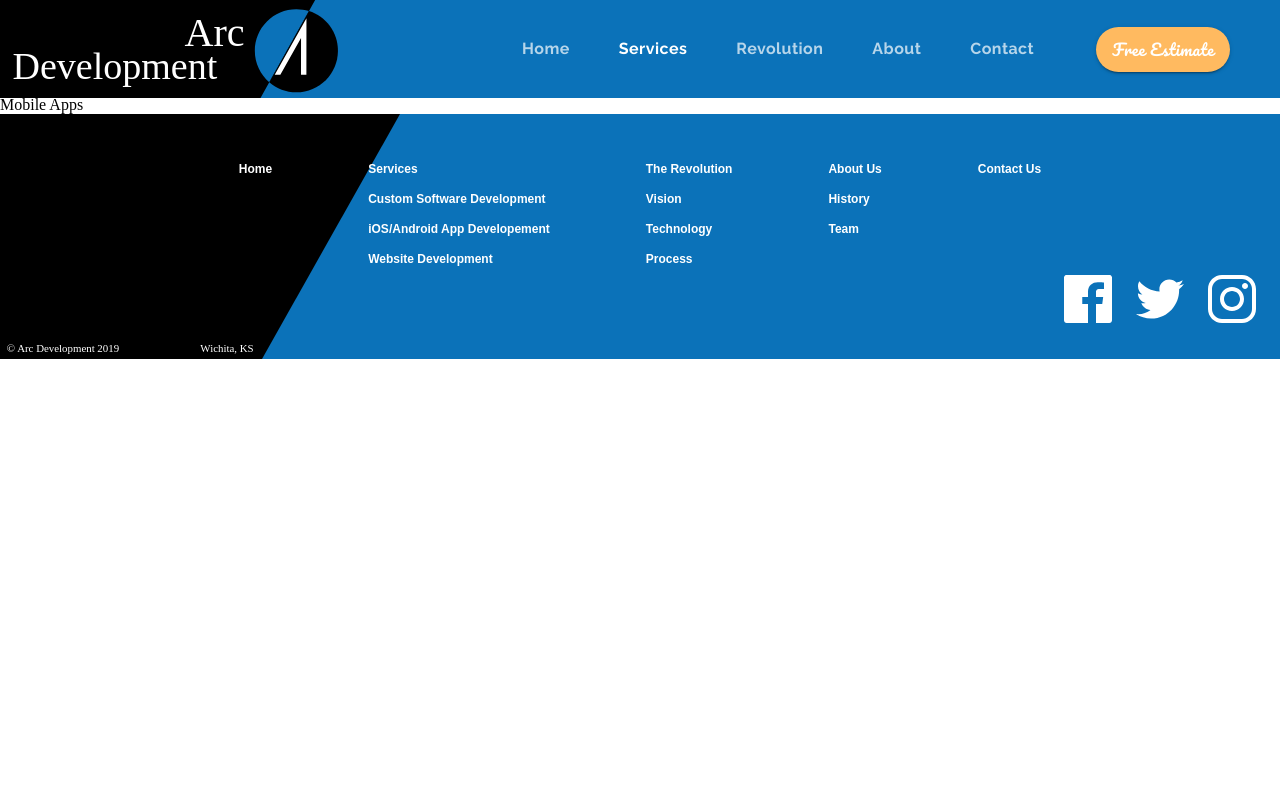
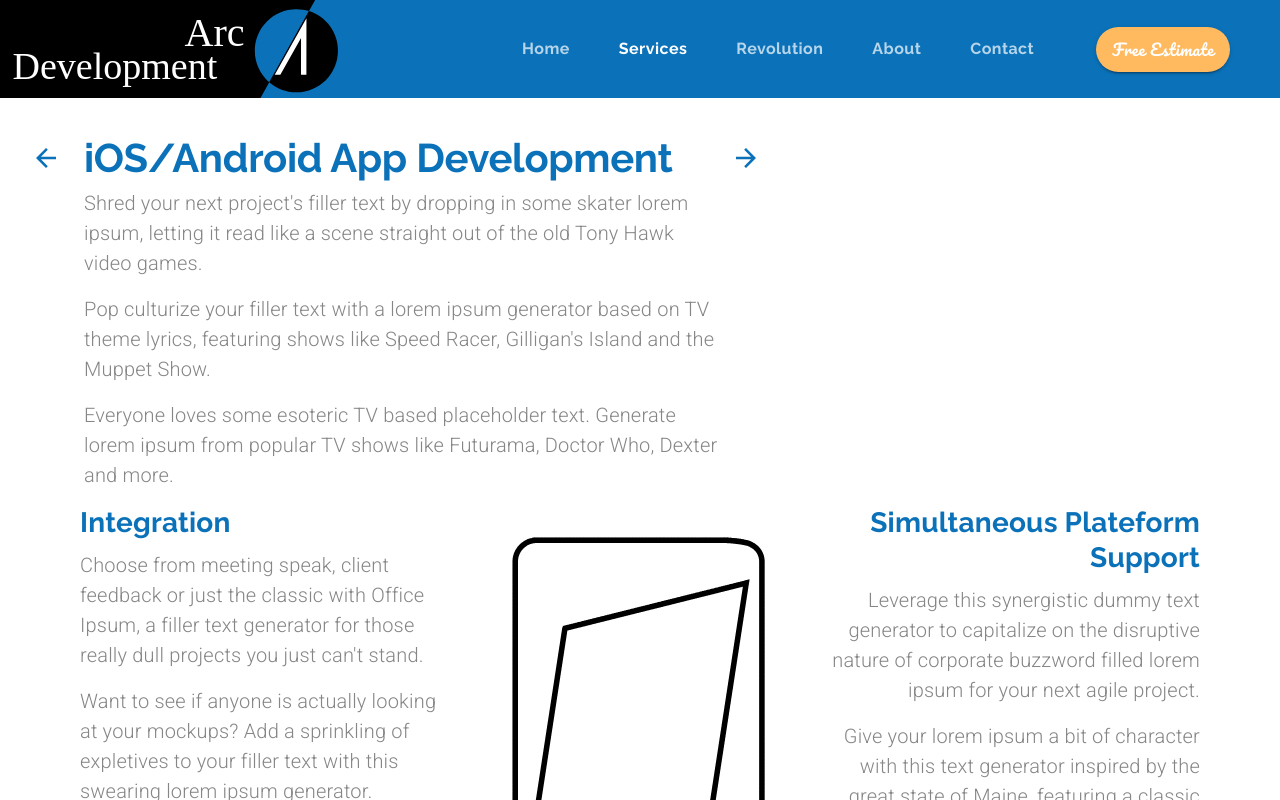
Before and after one commit to Amorem/materialui_arcdev, a React (Create React App) app: page /mobileapps in a window 1280 px wide. Shown: the top 800 px of the page. Built offline with nearby package versions, Linux system fonts and the light colour scheme.

Commit message:
MobileApp page setup

```diff
--- a/src/Components/App.js
+++ b/src/Components/App.js
@@ -7,6 +7,7 @@ import Footer from "./UI/Footer";
 import LandingPage from "./LandingPage";
 import Services from "./Services";
 import CustomSoftware from "./CustomSoftware";
+import MobileApps from "./MobileApps";
 
 function App() {
   const [selectedIndex, setSelectedIndex] = useState(0);
@@ -41,10 +42,12 @@ function App() {
               setSelectedIndex={setSelectedIndex}
             />
           </Route>
-          <Route
-            exact
-            path="/mobileapps"
-            component={() => <div>Mobile Apps</div>}
+          <Route exact path="/mobileapps">
+            <MobileApps
+              setValue={setValue}
+              setSelectedIndex={setSelectedIndex}
+            />
+          </Route>
           />
           <Route exact path="/websites" component={() => <div>Websites</div>} />
           <Route
--- /dev/null
+++ b/src/Components/MobileApps.js
@@ -0,0 +1,171 @@
+import React from "react";
+import Lottie from "react-lottie";
+import { Link } from "react-router-dom";
+import { makeStyles, useTheme } from "@material-ui/core/styles";
+import Grid from "@material-ui/core/Grid";
+import Typography from "@material-ui/core/Typography";
+import useMediaQuery from "@material-ui/core/useMediaQuery";
+import Hidden from "@material-ui/core/Hidden";
+import IconButton from "@material-ui/core/IconButton";
+
+import backArrow from "../assets/backArrow.svg";
+import forwardArrow from "../assets/forwardArrow.svg";
+import integrationAnimation from "../animations/integrationAnimation/data.json";
+
+const useStyles = makeStyles((theme) => ({
+  heading: {
+    maxWidth: "40em",
+  },
+  arrowContainer: {
+    marginTop: "0.5em",
+  },
+  rowContainer: {
+    paddingLeft: "5em",
+    paddingRight: "5em",
+    [theme.breakpoints.down("sm")]: {
+      paddingLeft: "1.5em",
+      paddingRight: "1.5em",
+    },
+  },
+}));
+
+export default function MobileApps(props) {
+  const classes = useStyles();
+  const theme = useTheme();
+  const matchesMD = useMediaQuery(theme.breakpoints.down("md"));
+  const matchesXS = useMediaQuery(theme.breakpoints.down("xs"));
+
+  const defaultOptions = {
+    loop: true,
+    autoplay: true,
+    animationData: integrationAnimation,
+    rendererSettings: {
+      preserveAspectRatio: "xMidYMid slice",
+    },
+  };
+
+  return (
+    <Grid container direction="column">
+      <Grid
+        item
+        container
+        direction="row"
+        justify={matchesMD ? "center" : undefined}
+        className={classes.rowContainer}
+        style={{ marginTop: matchesXS ? "1em" : "2em" }}
+      >
+        <Hidden mdDown>
+          <Grid
+            item
+            className={classes.arrowContainer}
+            style={{ marginRight: "1em", marginLeft: "-3.5em" }}
+          >
+            <IconButton
+              style={{ backgroundColor: "transparent" }}
+              component={Link}
+              to="/software"
+              onClick={() => props.setSelectedIndex(1)}
+            >
+              <img
+                src={backArrow}
+                alt="Back to Custom Software Development page"
+              />
+            </IconButton>
+          </Grid>
+        </Hidden>
+        <Grid item container direction="column" className={classes.heading}>
+          <Grid item>
+            <Typography variant="h2">iOS/Android App Development</Typography>
+          </Grid>
+          <Grid item>
+            <Typography
+              variant="body1"
+              paragraph
+              align={matchesMD ? "center" : undefined}
+            >
+              Shred your next project's filler text by dropping in some skater
+              lorem ipsum, letting it read like a scene straight out of the old
+              Tony Hawk video games.
+            </Typography>
+            <Typography
+              variant="body1"
+              paragraph
+              align={matchesMD ? "center" : undefined}
+            >
+              Pop culturize your filler text with a lorem ipsum generator based
+              on TV theme lyrics, featuring shows like Speed Racer, Gilligan's
+              Island and the Muppet Show.
+            </Typography>
+            <Typography
+              variant="body1"
+              paragraph
+              align={matchesMD ? "center" : undefined}
+            >
+              Everyone loves some esoteric TV based placeholder text. Generate
+              lorem ipsum from popular TV shows like Futurama, Doctor Who,
+              Dexter and more.
+            </Typography>
+          </Grid>
+        </Grid>
+        <Hidden mdDown>
+          <Grid item className={classes.arrowContainer}>
+            <IconButton
+              style={{ backgroundColor: "transparent" }}
+              component={Link}
+              to="/websites"
+              onClick={() => props.setSelectedIndex(3)}
+            >
+              <img
+                src={forwardArrow}
+                alt="Forward to Websites Development page"
+              />
+            </IconButton>
+          </Grid>
+        </Hidden>
+      </Grid>
+      <Grid item container direction="row" className={classes.rowContainer}>
+        <Grid item container direction="column" md>
+          <Grid item>
+            <Typography variant="h4" gutterBottom>
+              Integration
+            </Typography>
+          </Grid>
+          <Grid item>
+            <Typography variant="body1" paragraph>
+              Choose from meeting speak, client feedback or just the classic
+              with Office Ipsum, a filler text generator for those really dull
+              projects you just can't stand.
+            </Typography>
+            <Typography variant="body1" paragraph>
+              Want to see if anyone is actually looking at your mockups? Add a
+              sprinkling of expletives to your filler text with this swearing
+              lorem ipsum generator.
+            </Typography>
+          </Grid>
+        </Grid>
+        <Grid item md>
+          <Lottie options={defaultOptions} style={{ maxWidth: "20em" }} />
+        </Grid>
+        <Grid item container direction="column" md>
+          <Grid item>
+            <Typography variant="h4" gutterBottom align="right">
+              Simultaneous Plateform Support
+            </Typography>
+          </Grid>
+          <Grid item>
+            <Typography variant="body1" paragraph align="right">
+              Leverage this synergistic dummy text generator to capitalize on
+              the disruptive nature of corporate buzzword filled lorem ipsum for
+              your next agile project.
+            </Typography>
+            <Typography variant="body1" paragraph align="right">
+              Give your lorem ipsum a bit of character with this text generator
+              inspired by the great state of Maine, featuring a classic New
+              England accent and phrases.
+            </Typography>
+          </Grid>
+        </Grid>
+      </Grid>
+    </Grid>
+  );
+}
```
